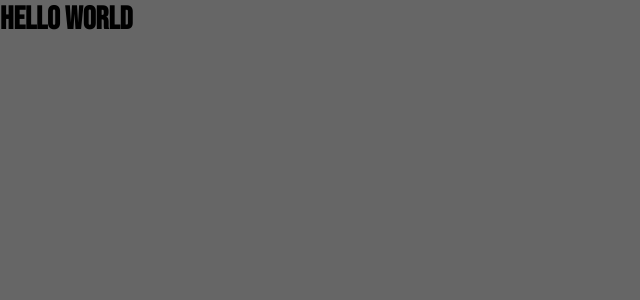
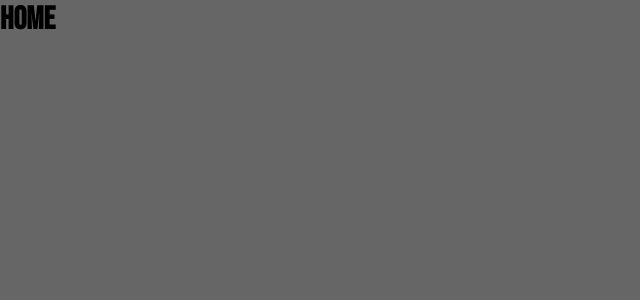
Before and after one commit to raffadias/marvelhqstore, a React (Vite) app: page / in a window 1280 px wide. Shown: the top 300 px of the page, without its empty margins (0-640 px from the left). Built offline with nearby package versions, Linux system fonts and the light colour scheme.

Commit message:
Configurando rotas e páginas

```diff
--- a/package.json
+++ b/package.json
@@ -14,6 +14,7 @@
     "md5": "^2.3.0",
     "react": "^18.2.0",
     "react-dom": "^18.2.0",
+    "react-router-dom": "^6.9.0",
     "styled-components": "^5.3.9"
   },
   "devDependencies": {
--- a/src/App.tsx
+++ b/src/App.tsx
@@ -1,8 +1,9 @@
+import { Routes } from "./routes";
+
 function App() {
-
-    return (
-        <h1>Hello world</h1>
-    );
+  return (
+    <Routes />
+  );
 }
 
 export default App;
--- /dev/null
+++ b/src/pages/Cart/index.tsx
@@ -0,0 +1,5 @@
+export function Cart() {
+  return (
+    <h1>Cart</h1>
+  );
+}
--- /dev/null
+++ b/src/pages/Cart/styles.ts
@@ -0,0 +1 @@
+import styled from "styled-components";
--- /dev/null
+++ b/src/pages/ComicBook/index.tsx
@@ -0,0 +1,5 @@
+export function ComicBook() {
+  return (
+    <h1>ComicBook</h1>
+  );
+}
--- /dev/null
+++ b/src/pages/ComicBook/styles.ts
@@ -0,0 +1 @@
+import styled from "styled-components";
--- /dev/null
+++ b/src/pages/Home/index.tsx
@@ -0,0 +1,7 @@
+export function Home() {
+  return (
+    <>
+      <h1>Home</h1>
+    </>
+  );
+}
--- /dev/null
+++ b/src/pages/Home/styles.ts
@@ -0,0 +1 @@
+import styled from "styled-components";
--- /dev/null
+++ b/src/routes.tsx
@@ -0,0 +1,16 @@
+import { BrowserRouter, Routes as ReactRoutes, Route } from "react-router-dom";
+import { Cart } from "./pages/Cart";
+import { ComicBook } from "./pages/ComicBook";
+import { Home } from "./pages/Home";
+
+export function Routes() {
+  return (
+    <BrowserRouter>
+      <ReactRoutes>
+        <Route path="/" element={<Home />}/>
+        <Route path="/comic/:id" element={<ComicBook />}/>
+        <Route path="/cart" element={<Cart />}/>
+      </ReactRoutes>
+    </BrowserRouter>
+  );
+}
```
Also changed, not shown: .eslintrc.json, src/main.tsx (indentation only), 1 other file (tests, documents, lock files or other folders).
